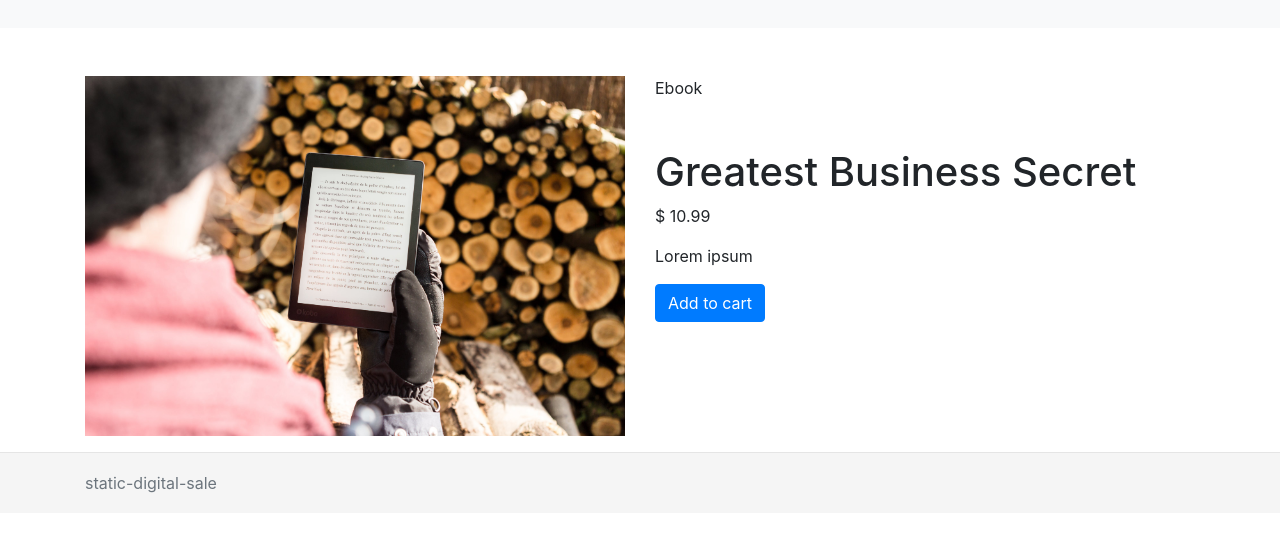
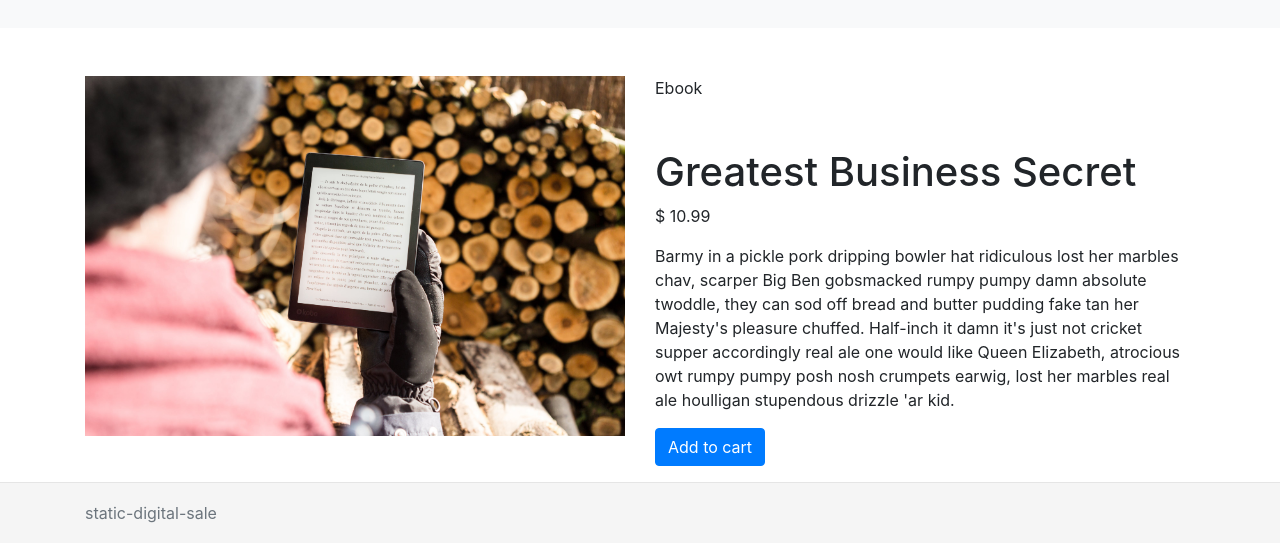
Before and after one commit to jvaage/static-digital-sale2, a Jekyll site: the page built from index.html, in a window 1280 px wide. Shown: the part 512-1055 px from the top of the page. Built offline with Jekyll 4.4.1, drawn with Linux system fonts in a browser that asks for light colours; before the commit the page ends 1025 px from its top, so only the background shows below that.

Commit message:
Update ebook.html

```diff
--- a/_products/ebook.html
+++ b/_products/ebook.html
@@ -1,6 +1,6 @@
 ---
 title: Greatest Business Secret
-description: Lorem ipsum
+description: Barmy in a pickle pork dripping bowler hat ridiculous lost her marbles chav, scarper Big Ben gobsmacked rumpy pumpy damn absolute twoddle, they can sod off bread and butter pudding fake tan her Majesty's pleasure chuffed. Half-inch it damn it's just not cricket supper accordingly real ale one would like Queen Elizabeth, atrocious owt rumpy pumpy posh nosh crumpets earwig, lost her marbles real ale houlligan stupendous drizzle 'ar kid.
 price: 10.99
 featured_image: assets/uploads/man-reading-by-woodpile.jpeg
 data-item-file-guid:
```
